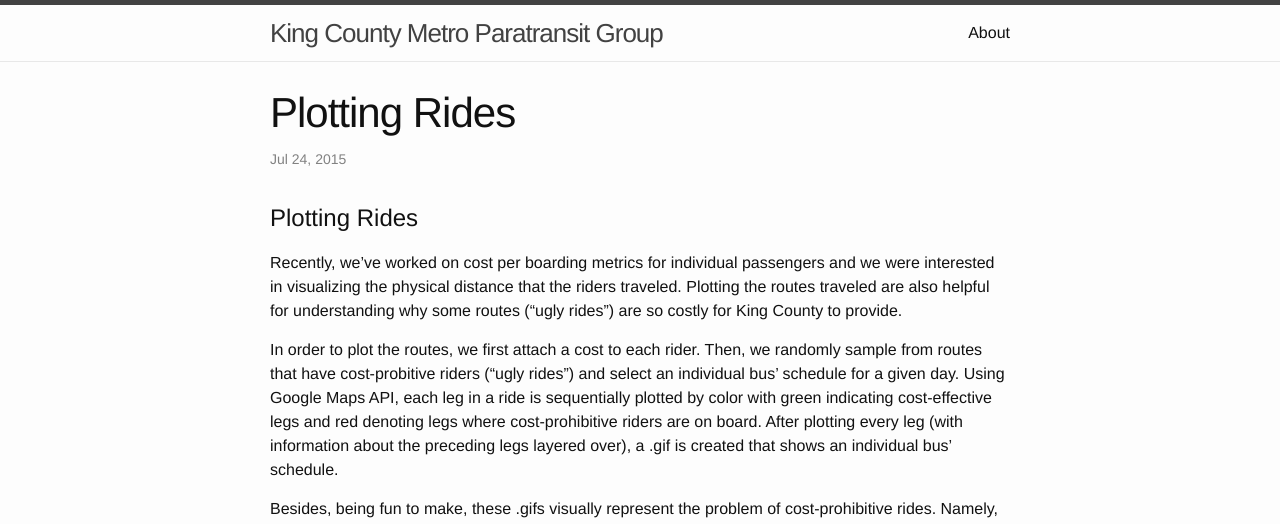
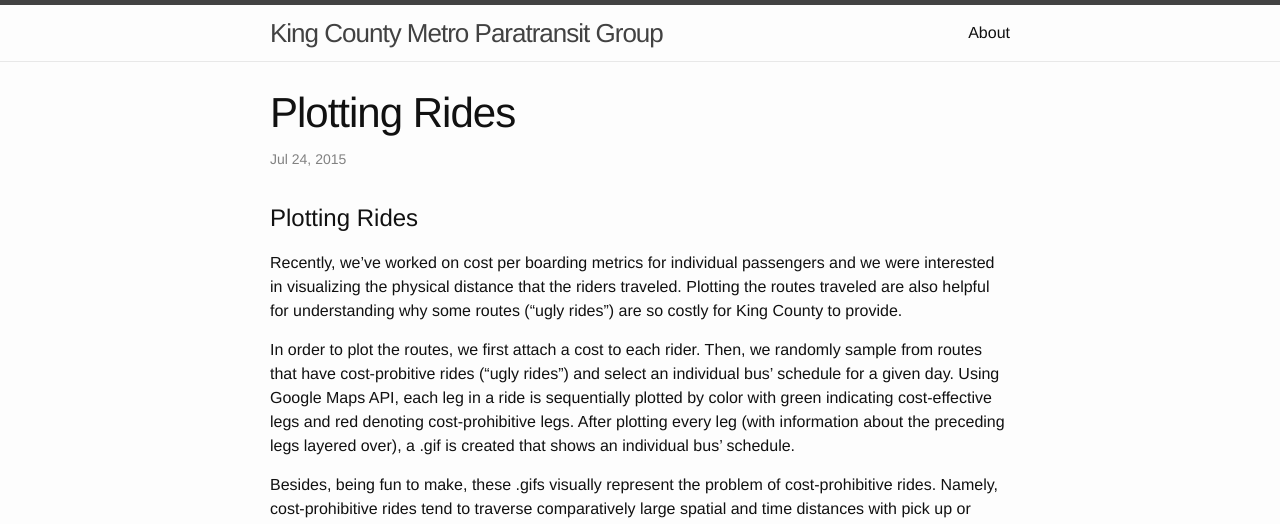
Before and after one commit to DSSG-paratransit/main_repo, a Jekyll site: the page built from _posts/2015-07-24-Plotting-Rides.md, in a window 1280 px wide. Shown: the top 524 px of the page. Built offline with Jekyll 4.4.1, drawn with Linux system fonts in a browser that asks for light colours.

Commit message:
updating Plotting Rides post

```diff
--- a/_posts/2015-07-24-Plotting-Rides.md
+++ b/_posts/2015-07-24-Plotting-Rides.md
@@ -13,10 +13,10 @@ Plotting the routes traveled are also helpful for understanding why some routes
 
 
 In order to plot the routes, we first attach a cost to each rider. Then, we randomly
-sample from routes that have cost-probitive riders ("ugly rides") and select an
+sample from routes that have cost-probitive rides ("ugly rides") and select an
 individual bus' schedule for a given day. Using Google Maps API, each leg in a ride
 is sequentially plotted by color with green indicating cost-effective legs and red
-denoting legs where cost-prohibitive riders are on board. After plotting every leg
+denoting cost-prohibitive legs. After plotting every leg
 (with information about the preceding legs layered over), a .gif is created that
 shows an individual bus' schedule.
 
```
